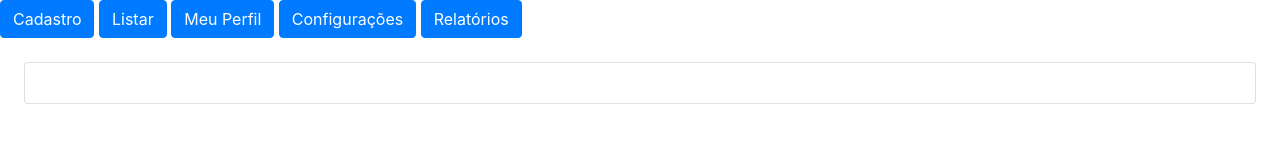
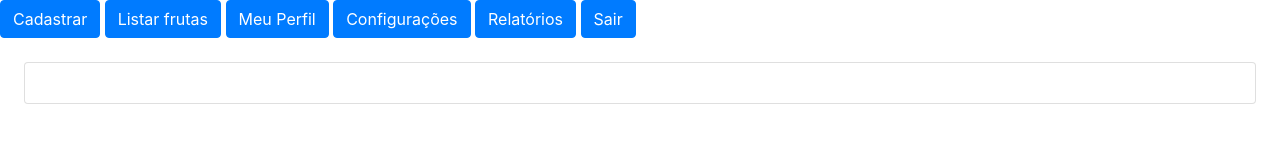
Before and after one commit to iwtrainingbr/front-14-projeto-web, a plain HTML site: page index.html in a window 1280 px wide. Drawn offline with nearby package versions, Linux system fonts and the light colour scheme.

Commit message:
Melhora o menu, automatizando os botoes

```diff
--- a/index.html
+++ b/index.html
@@ -6,21 +6,7 @@
     <link rel="stylesheet" href="node_modules/bootstrap/dist/css/bootstrap.min.css">
   </head>
   <body>
-    <button onclick="alterarConteudo('cadastro')" class="btn btn-primary">
-      Cadastro
-    </button>
-    <button onclick="alterarConteudo('listar')" class="btn btn-primary">
-      Listar
-    </button>
-    <button onclick="alterarConteudo('perfil')" class="btn btn-primary">
-      Meu Perfil
-    </button>
-    <button onclick="alterarConteudo('config')" class="btn btn-primary">
-      Configurações
-    </button>
-    <button onclick="alterarConteudo('report')" class="btn btn-primary">
-      Relatórios
-    </button>
+    <nav id="navbar"></nav>
 
     <section id="content" class="card card-body m-4"></section>
 
@@ -28,7 +14,10 @@
     <script src="js/pages/cadastro.js"></script>
     <script src="js/pages/perfil.js"></script>
     <script src="js/pages/config.js"></script>
+    <script src="js/pages/login.js"></script>
     <script src="js/pages/report.js"></script>
+
+    <script src="js/components/navbar.js"></script>
 
     <script src="js/main.js"></script>
   </body>
--- /dev/null
+++ b/js/components/navbar.js
@@ -0,0 +1,24 @@
+function navbar() {
+  let menu = {
+    'cadastro': 'Cadastrar',
+    'listar': 'Listar frutas',
+    'perfil': 'Meu Perfil',
+    'config': 'Configurações',
+    'report': 'Relatórios',
+    'login': 'Sair',
+  };
+
+  let buttons = '';
+
+  for (let functionName in menu) {
+    buttons += `
+      <button onclick="alterarConteudo('${functionName}')" class="btn btn-primary">
+        ${menu[functionName]}
+      </button>
+    `
+  }
+
+  return buttons;
+}
+
+document.getElementById('navbar').innerHTML = navbar();
--- /dev/null
+++ b/js/pages/login.js
@@ -0,0 +1,5 @@
+function login() {
+  return `
+  <h1>Identifique-se</h1>
+  `
+}
```
